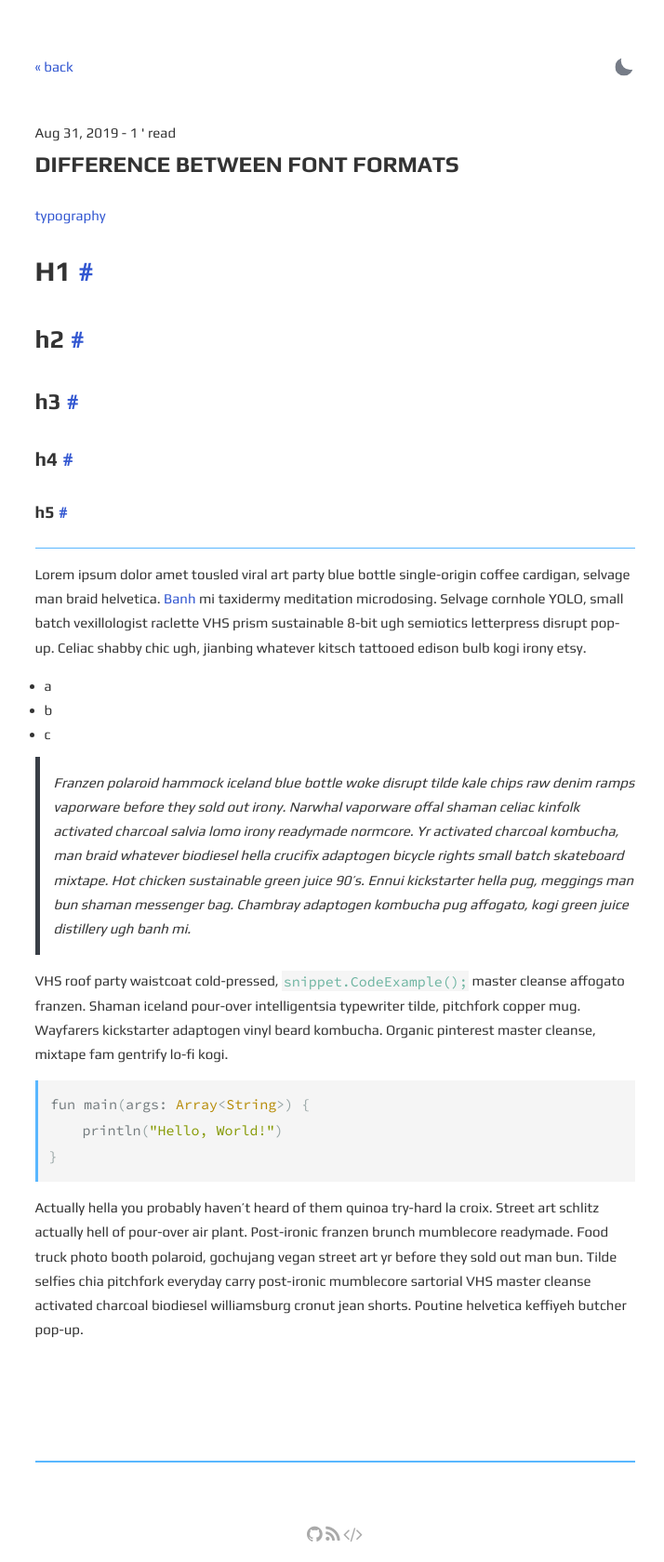
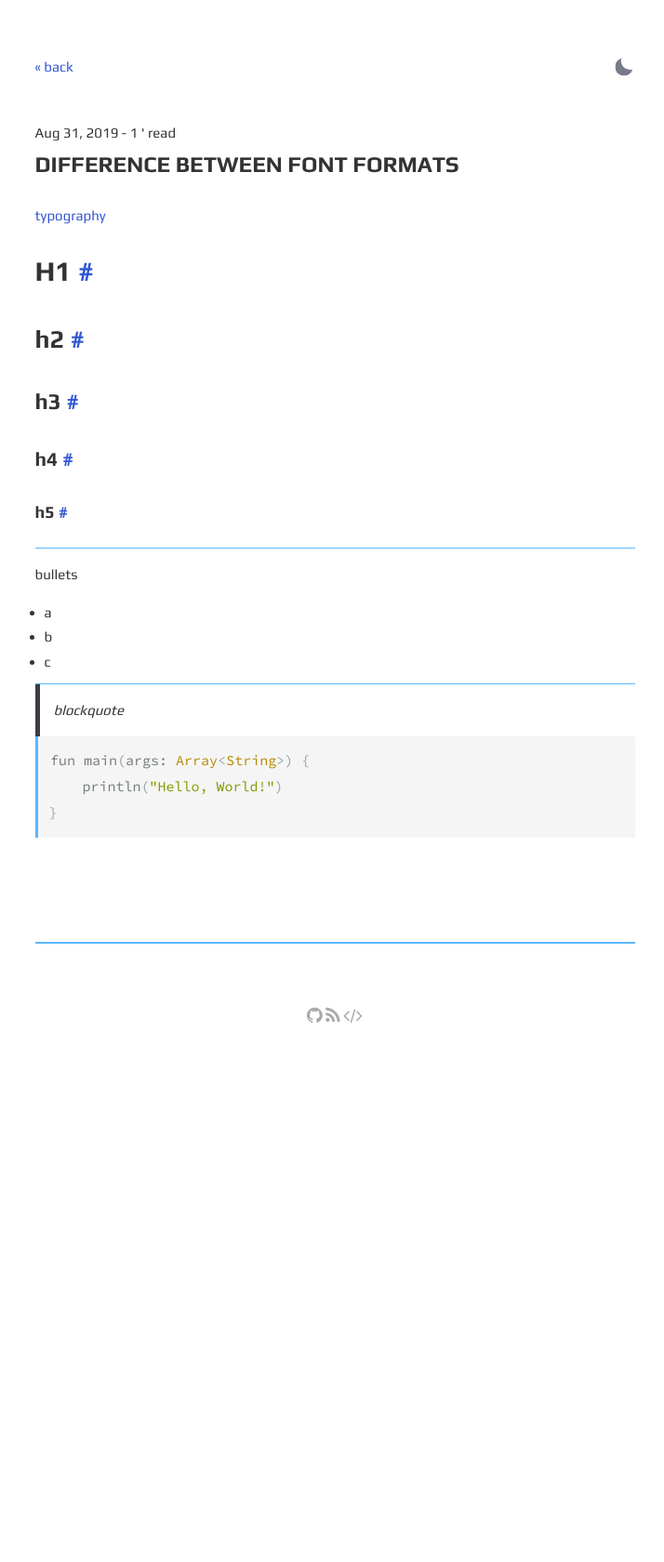
Before and after one commit to joe-liad/jekyll, a Jekyll site: the page built from _posts/2019-08-31-difference-between-font-formats.md, in a window 1280 px wide. Shown: the whole page at 93% size, without its empty margins (280-994 px from the left). Built offline with Jekyll 4.4.1, drawn with Linux system fonts in a browser that asks for light colours; after the commit the page ends 1123 px from its top, so only the background shows below that.

Commit message:
vault backup: 2021-10-12 11:57:32

````diff
--- a/_posts/2019-08-31-difference-between-font-formats.md
+++ b/_posts/2019-08-31-difference-between-font-formats.md
@@ -19,16 +19,14 @@
 
 ---
 
-Lorem ipsum dolor amet tousled viral art party blue bottle single-origin coffee cardigan, selvage man braid helvetica. [Banh](//#) mi taxidermy meditation microdosing. Selvage cornhole YOLO, small batch vexillologist raclette VHS prism sustainable 8-bit ugh semiotics letterpress disrupt pop-up. Celiac shabby chic ugh, jianbing whatever kitsch tattooed edison bulb kogi irony etsy.
-
+bullets
 + a
 - b
 * c
 
-> Franzen polaroid hammock iceland blue bottle woke disrupt tilde kale chips raw denim ramps vaporware before they sold out irony. Narwhal vaporware offal shaman celiac kinfolk activated charcoal salvia lomo irony readymade normcore. Yr activated charcoal kombucha, man braid whatever biodiesel hella crucifix adaptogen bicycle rights small batch skateboard mixtape. Hot chicken sustainable green juice 90's. Ennui kickstarter hella pug, meggings man bun shaman messenger bag. Chambray adaptogen kombucha pug affogato, kogi green juice distillery ugh banh mi.
+---
 
-
-VHS roof party waistcoat cold-pressed, `snippet.CodeExample();` master cleanse affogato franzen. Shaman iceland pour-over intelligentsia typewriter tilde, pitchfork copper mug. Wayfarers kickstarter adaptogen vinyl beard kombucha. Organic pinterest master cleanse, mixtape fam gentrify lo-fi kogi.
+> blockquote
 
 
 ```java
@@ -36,5 +34,3 @@
     println("Hello, World!")
 }
 ```
-
-Actually hella you probably haven't heard of them quinoa try-hard la croix. Street art schlitz actually hell of pour-over air plant. Post-ironic franzen brunch mumblecore readymade. Food truck photo booth polaroid, gochujang vegan street art yr before they sold out man bun. Tilde selfies chia pitchfork everyday carry post-ironic mumblecore sartorial VHS master cleanse activated charcoal biodiesel williamsburg cronut jean shorts. Poutine helvetica keffiyeh butcher pop-up.
````
